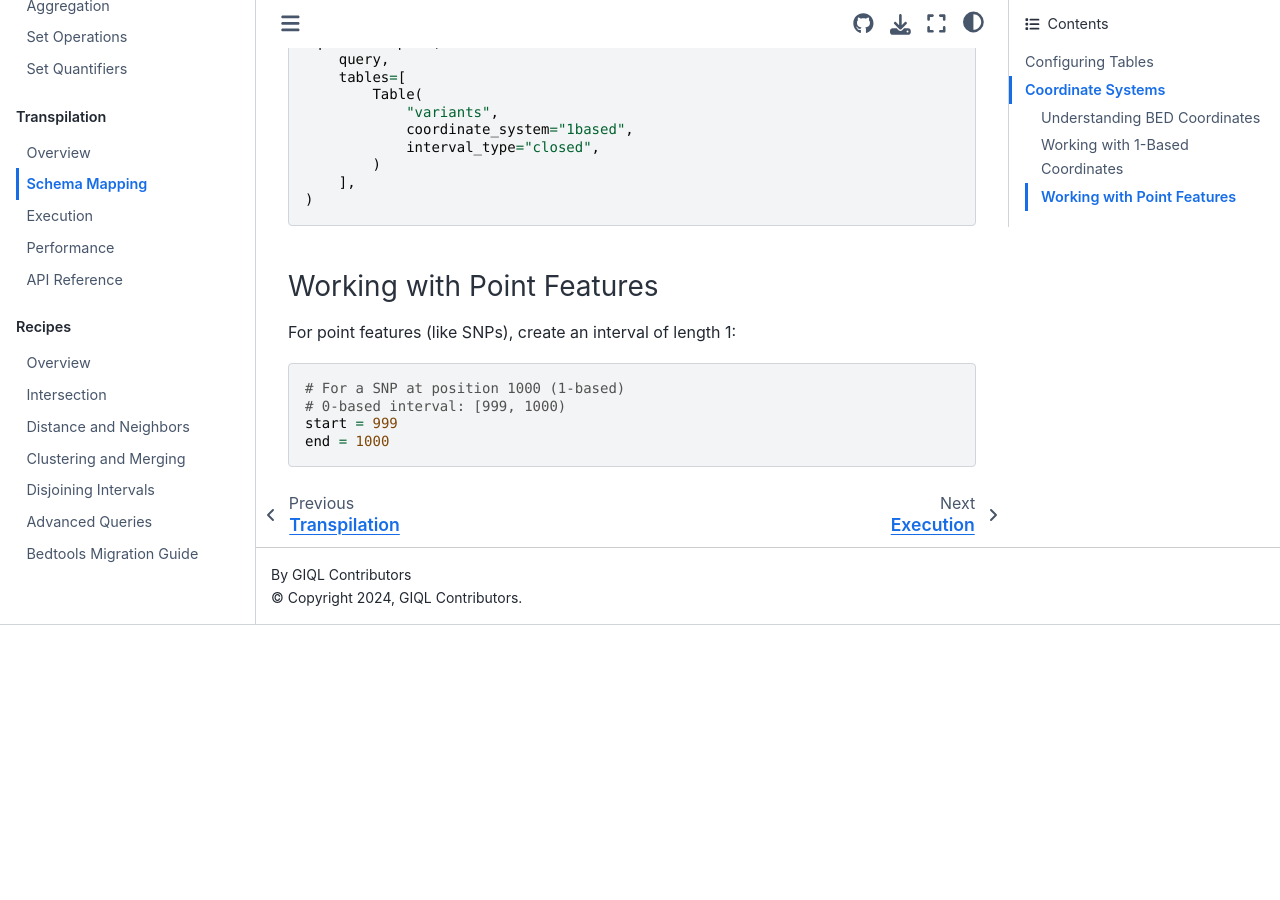
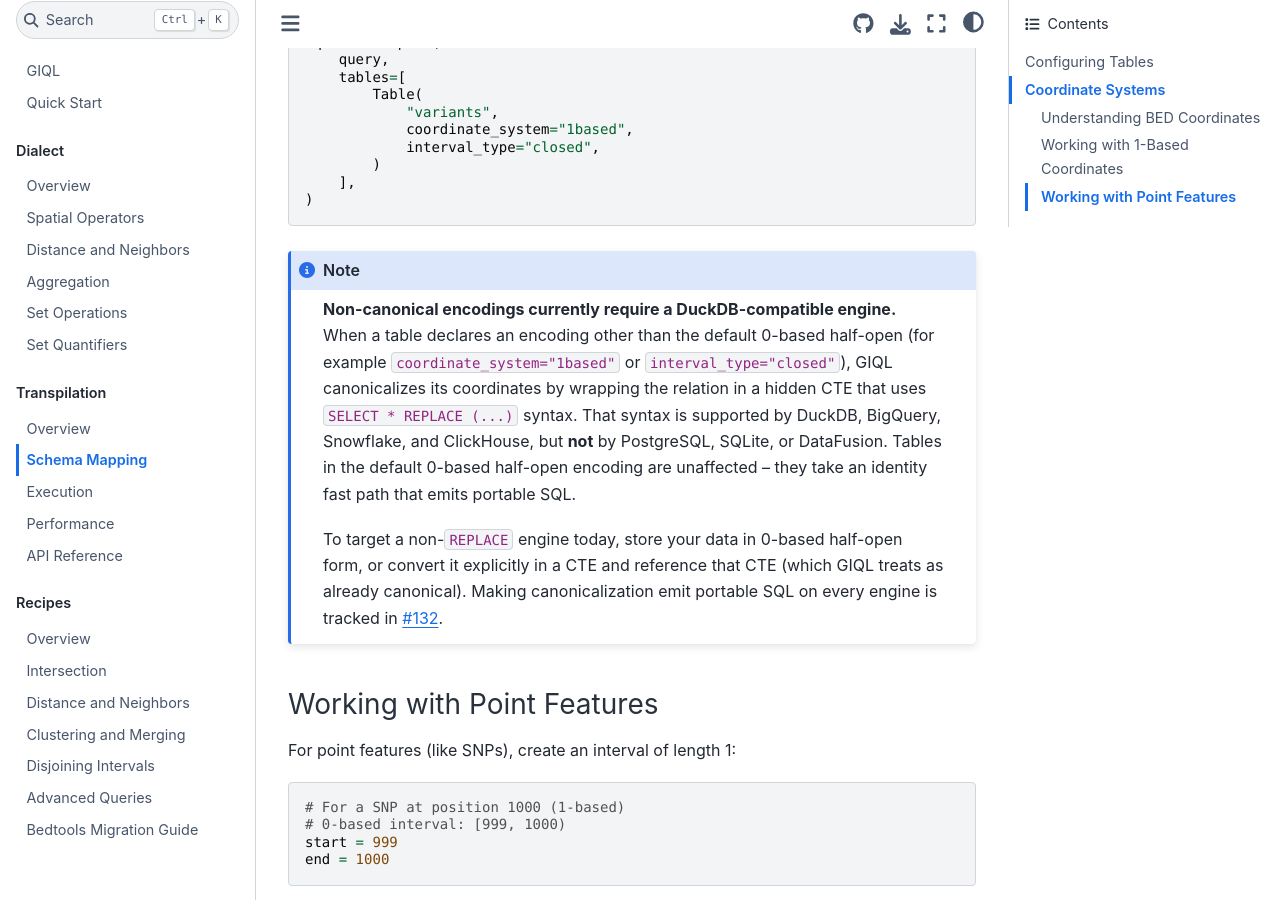
Before and after one commit to abdenlab/giql, a Sphinx documentation site: the page built from docs/transpilation/schema-mapping.rst, in a window 1280 px wide and 900 px high, scrolled down 3315 px. Built offline with Sphinx 7.4.7 and the Sphinx Book theme 1.1.4, drawn with Linux system fonts in a browser that asks for light colours; before the commit the page ends 3940 px from its top, so only the background shows below that.

Commit message:
docs: Note the non-canonical-encoding engine requirement
Document that a table declaring a non-canonical encoding canonicalizes
through a SELECT * REPLACE wrapper, which DuckDB, BigQuery, Snowflake,
and ClickHouse support but PostgreSQL, SQLite, and DataFusion do not.
Note the default 0-based half-open path is unaffected, give the
store-canonical and convert-in-a-CTE workarounds, and link the tracked
follow-up for dialect-aware emission.

```diff
--- a/docs/transpilation/schema-mapping.rst
+++ b/docs/transpilation/schema-mapping.rst
@@ -173,6 +173,23 @@
        ],
    )
 
+.. note::
+
+   **Non-canonical encodings currently require a DuckDB-compatible engine.**
+   When a table declares an encoding other than the default 0-based half-open
+   (for example ``coordinate_system="1based"`` or ``interval_type="closed"``),
+   GIQL canonicalizes its coordinates by wrapping the relation in a hidden CTE
+   that uses ``SELECT * REPLACE (...)`` syntax. That syntax is supported by
+   DuckDB, BigQuery, Snowflake, and ClickHouse, but **not** by PostgreSQL,
+   SQLite, or DataFusion. Tables in the default 0-based half-open encoding are
+   unaffected -- they take an identity fast path that emits portable SQL.
+
+   To target a non-``REPLACE`` engine today, store your data in 0-based
+   half-open form, or convert it explicitly in a CTE and reference that CTE
+   (which GIQL treats as already canonical). Making canonicalization emit
+   portable SQL on every engine is tracked in
+   `#132 <https://github.com/abdenlab/giql/issues/132>`_.
+
 Working with Point Features
 ~~~~~~~~~~~~~~~~~~~~~~~~~~~
 
```
